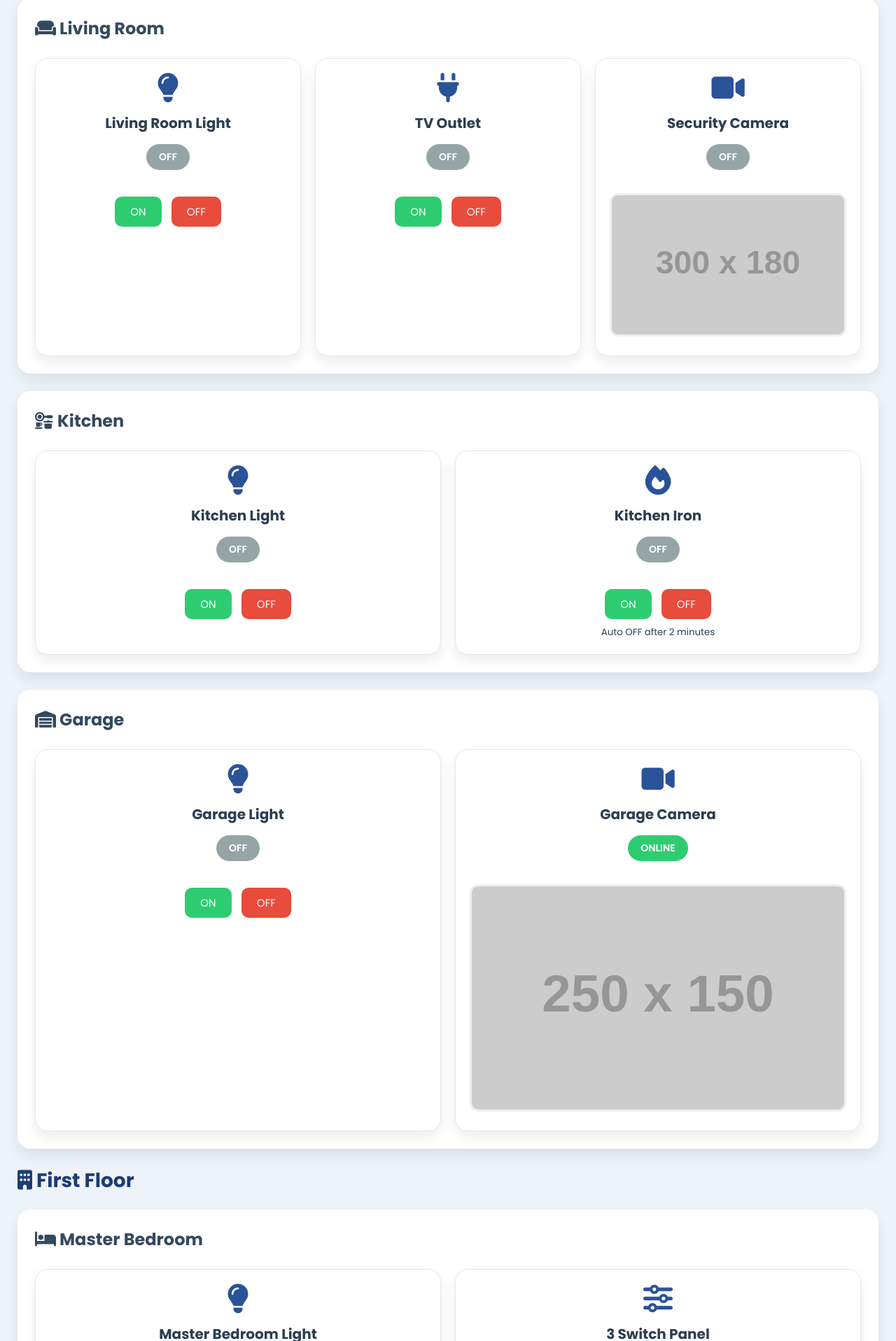
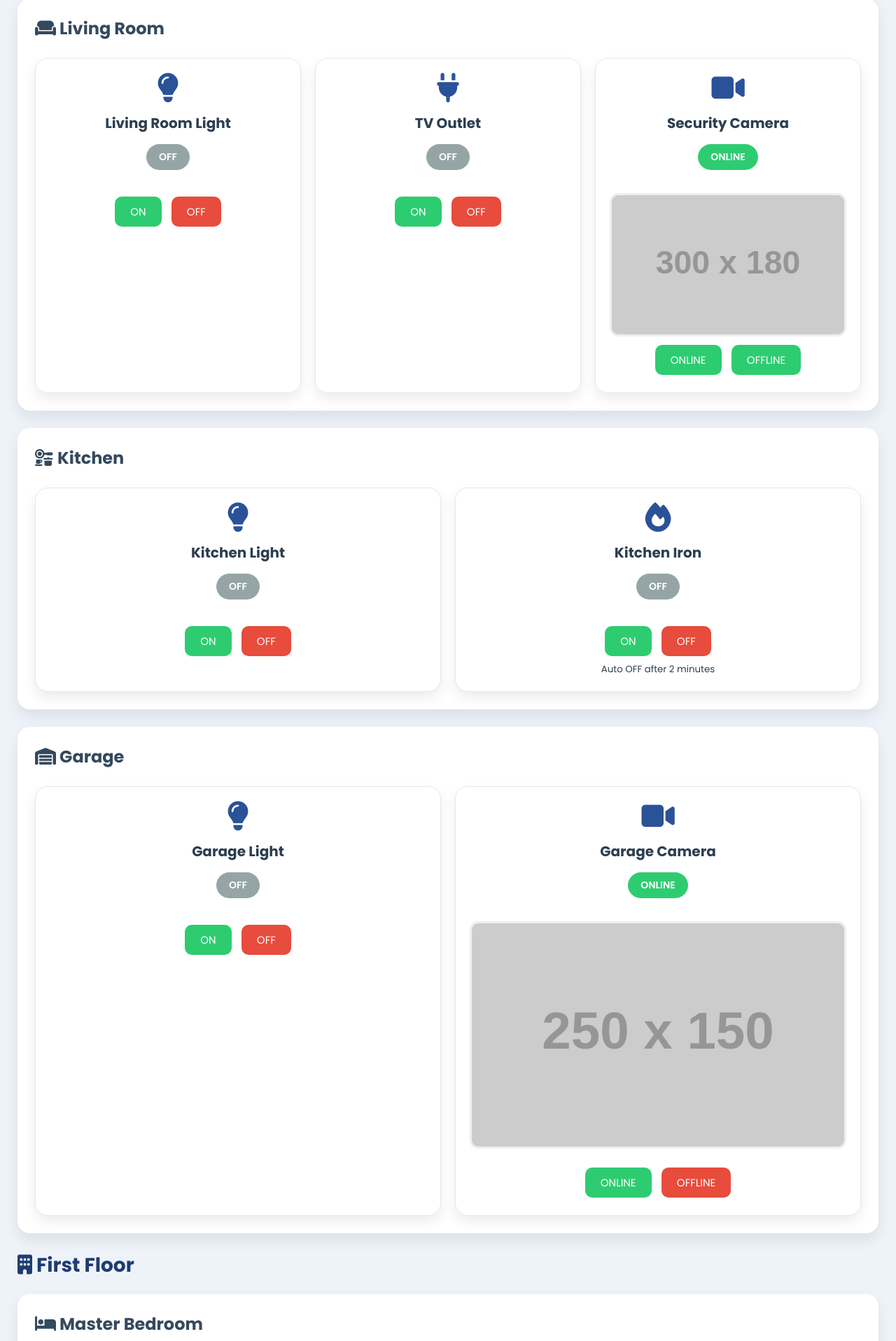
Before and after one commit to DISHMI2003/SCS3311-SmartHome, a plain HTML site: page hardware-simulator/index.html in a window 1280 px wide. Shown: the part 252-2169 px from the top of the page at 70% size. Drawn offline with Linux system fonts and the light colour scheme; no server answers; placeholder pictures from the web are drawn by us.

Commit message:
Connected hardware simulator with Firebase Firestore device control

```diff
--- a/hardware-simulator/index.html
+++ b/hardware-simulator/index.html
@@ -227,18 +227,33 @@ OFF
                     </h4>
 
 
-
-                    <span class="status off" id="securityCameraStatus">
-
-                        OFF
-
-                    </span>
-
+<span class="status on" id="securityCameraStatus">
+ONLINE
+</span>
 
 
                     <img src="https://placehold.co/300x180?text=Security+Camera" class="camera-image">
 
+<div>
+    <button onclick="updateDevice(
+'securityCamera',
+'securityCameraStatus',
+'ONLINE'
+)">
+ONLINE
+</button>
 
+
+
+
+<button onclick="updateDevice(
+'securityCamera',
+'securityCameraStatus',
+'DISCONNECTED'
+)">
+OFFLINE
+</button>
+</div>
 
                 </div>
 
@@ -483,7 +498,29 @@ houses
 
 
                     <img src="https://placehold.co/250x150?text=Garage+Camera" class="camera-image">
+    <div class="buttons">
 
+        <button onclick="updateDevice(
+        'garageCamera',
+        'garageCameraStatus',
+        'ONLINE'
+        )">
+            ONLINE
+        </button>
+
+
+        <button class="off-btn"
+        onclick="updateDevice(
+        'garageCamera',
+        'garageCameraStatus',
+        'DISCONNECTED'
+        )">
+            OFFLINE
+        </button>
+
+    </div>
+
+</div>
 
                 </div>
 
```
